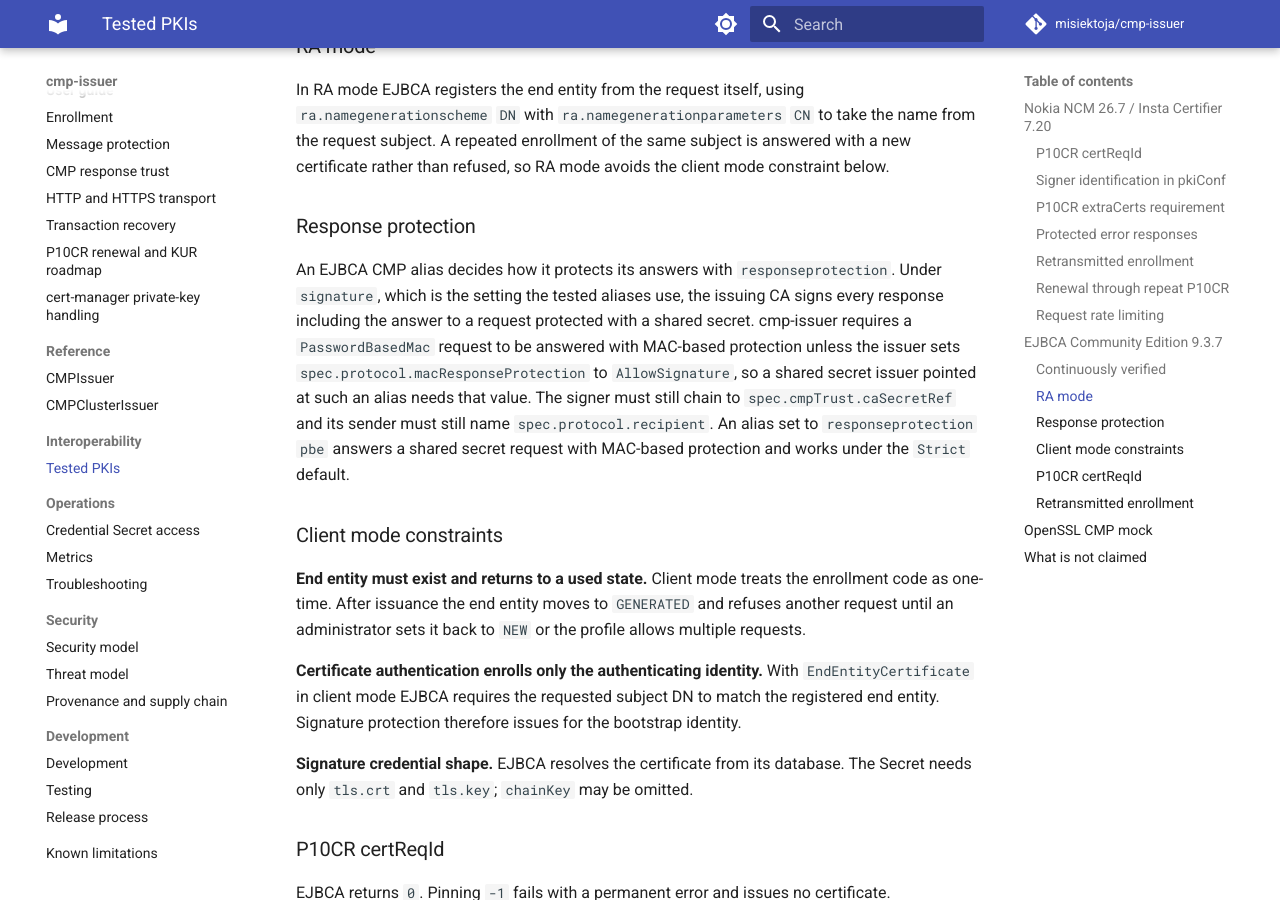
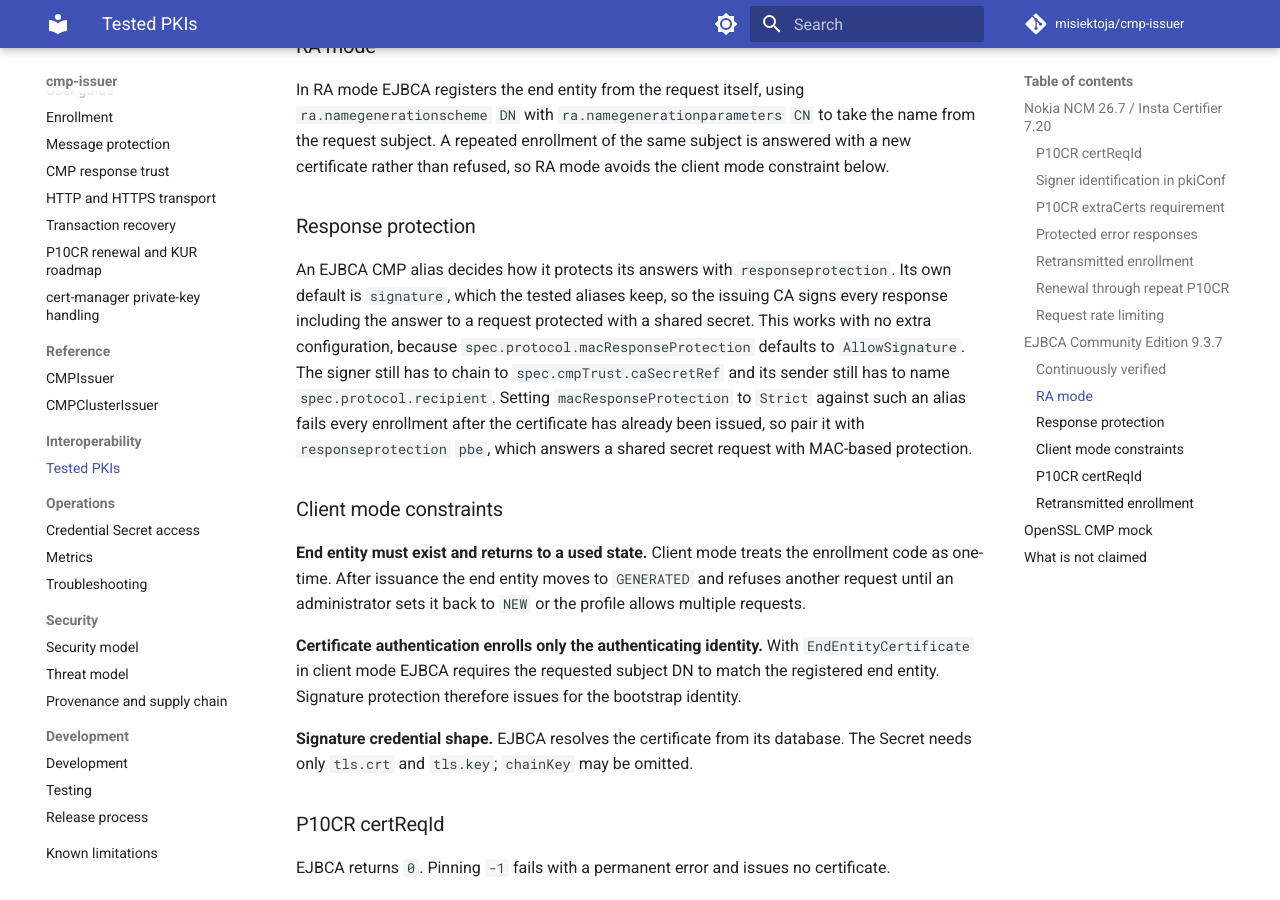
Before and after one commit to misiektoja/cmp-issuer, an MkDocs documentation site: the page built from docs/interoperability/tested-pkis.md, in a window 1280 px wide and 900 px high, scrolled down 2643 px. Built offline with MkDocs 1.6.1 and Material for MkDocs 9.7.7, drawn with Linux system fonts in a browser that asks for light colours; comment, search, counter and statistics services are not loaded.

Commit message:
docs(interoperability): note that a stock EJBCA alias needs no override

```diff
--- a/docs/interoperability/tested-pkis.md
+++ b/docs/interoperability/tested-pkis.md
@@ -65,7 +65,7 @@
 
 ### Response protection
 
-An EJBCA CMP alias decides how it protects its answers with `responseprotection`. Under `signature`, which is the setting the tested aliases use, the issuing CA signs every response including the answer to a request protected with a shared secret. cmp-issuer requires a `PasswordBasedMac` request to be answered with MAC-based protection unless the issuer sets `spec.protocol.macResponseProtection` to `AllowSignature`, so a shared secret issuer pointed at such an alias needs that value. The signer must still chain to `spec.cmpTrust.caSecretRef` and its sender must still name `spec.protocol.recipient`. An alias set to `responseprotection` `pbe` answers a shared secret request with MAC-based protection and works under the `Strict` default.
+An EJBCA CMP alias decides how it protects its answers with `responseprotection`. Its own default is `signature`, which the tested aliases keep, so the issuing CA signs every response including the answer to a request protected with a shared secret. This works with no extra configuration, because `spec.protocol.macResponseProtection` defaults to `AllowSignature`. The signer still has to chain to `spec.cmpTrust.caSecretRef` and its sender still has to name `spec.protocol.recipient`. Setting `macResponseProtection` to `Strict` against such an alias fails every enrollment after the certificate has already been issued, so pair it with `responseprotection` `pbe`, which answers a shared secret request with MAC-based protection.
 
 ### Client mode constraints
 
```
